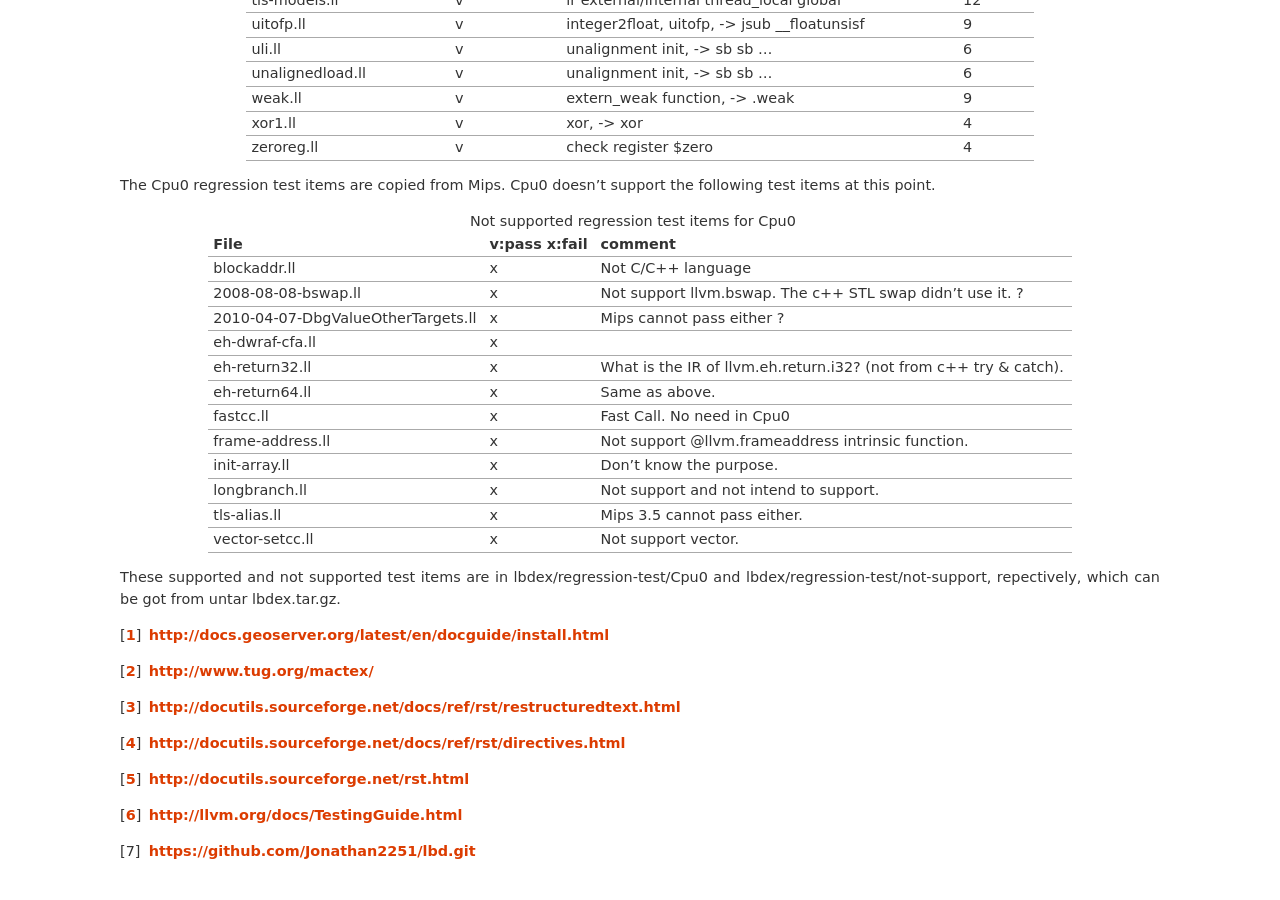
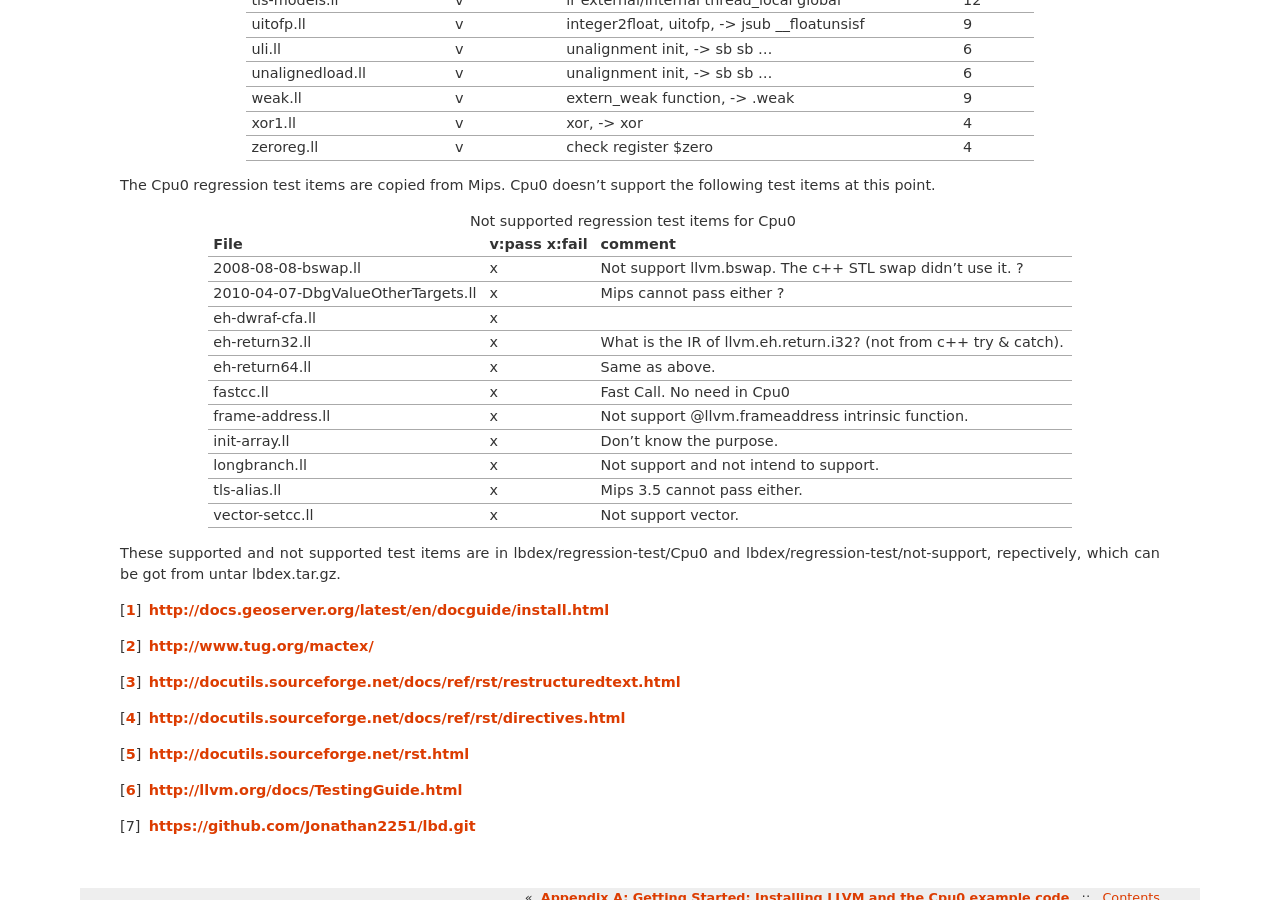
Before and after one commit to Jonathan2251/lbd, a Sphinx documentation site: the page built from source/doc.rst, in a window 1280 px wide and 900 px high, scrolled down 5947 px. Built offline with Sphinx 7.4.7, drawn with Linux system fonts in a browser that asks for light colours; formulas are drawn with MathJax 3; pages that are not in the unit, such as notebooks, are missing from menus.

Commit message:
Add IR blockaddress and indirectbr support

```diff
--- a/source/doc.rst
+++ b/source/doc.rst
@@ -343,7 +343,6 @@ Cpu0 doesn't support the following test items at this point.
   ===================================  =============  =======================================================
   File                                 v:pass x:fail  comment
   ===================================  =============  =======================================================
-  blockaddr.ll                         x              Not C/C++ language
   2008-08-08-bswap.ll                  x              Not support llvm.bswap. The c++ STL swap didn't use it. ?
   2010-04-07-DbgValueOtherTargets.ll   x              Mips cannot pass either ?
   eh-dwraf-cfa.ll                      x
```
